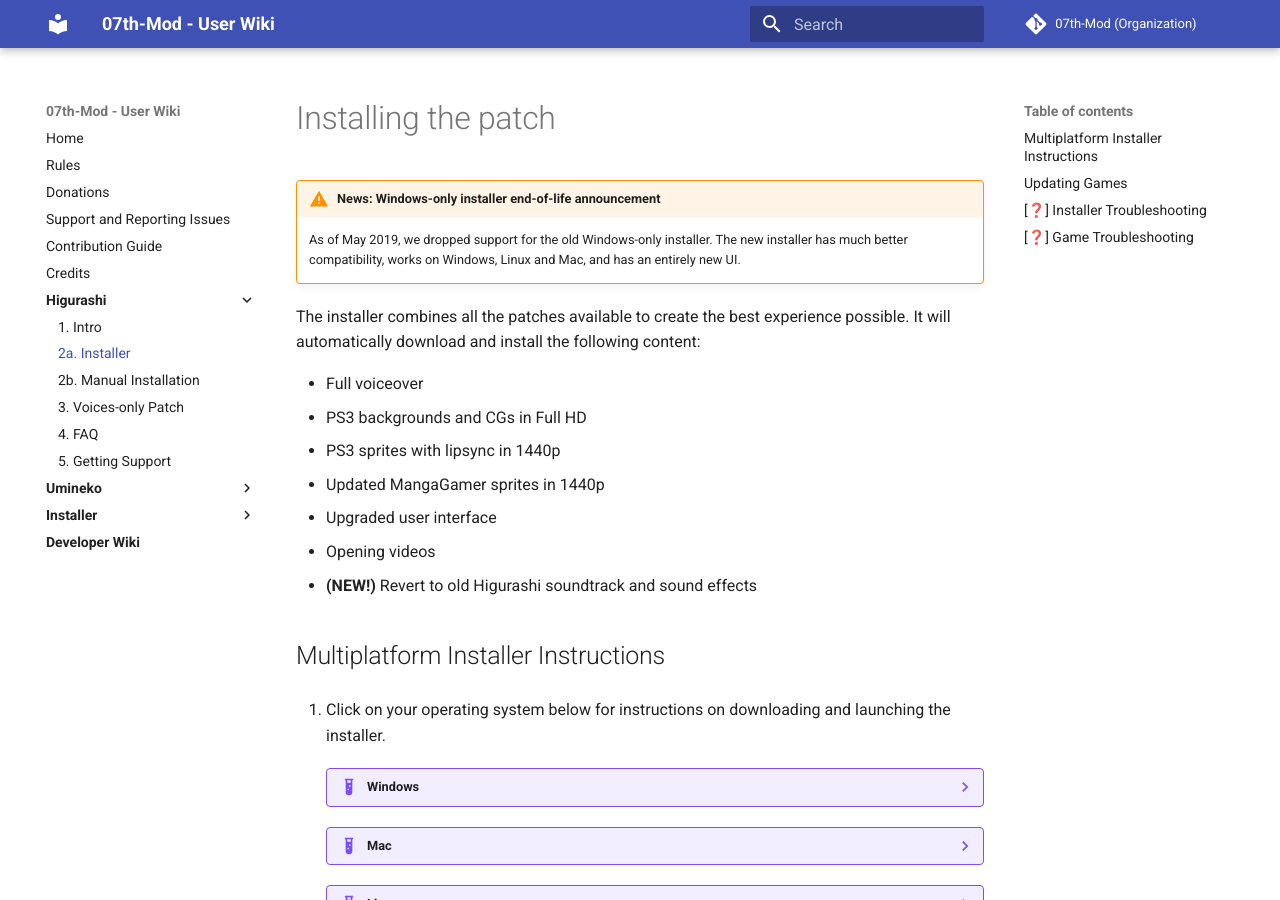
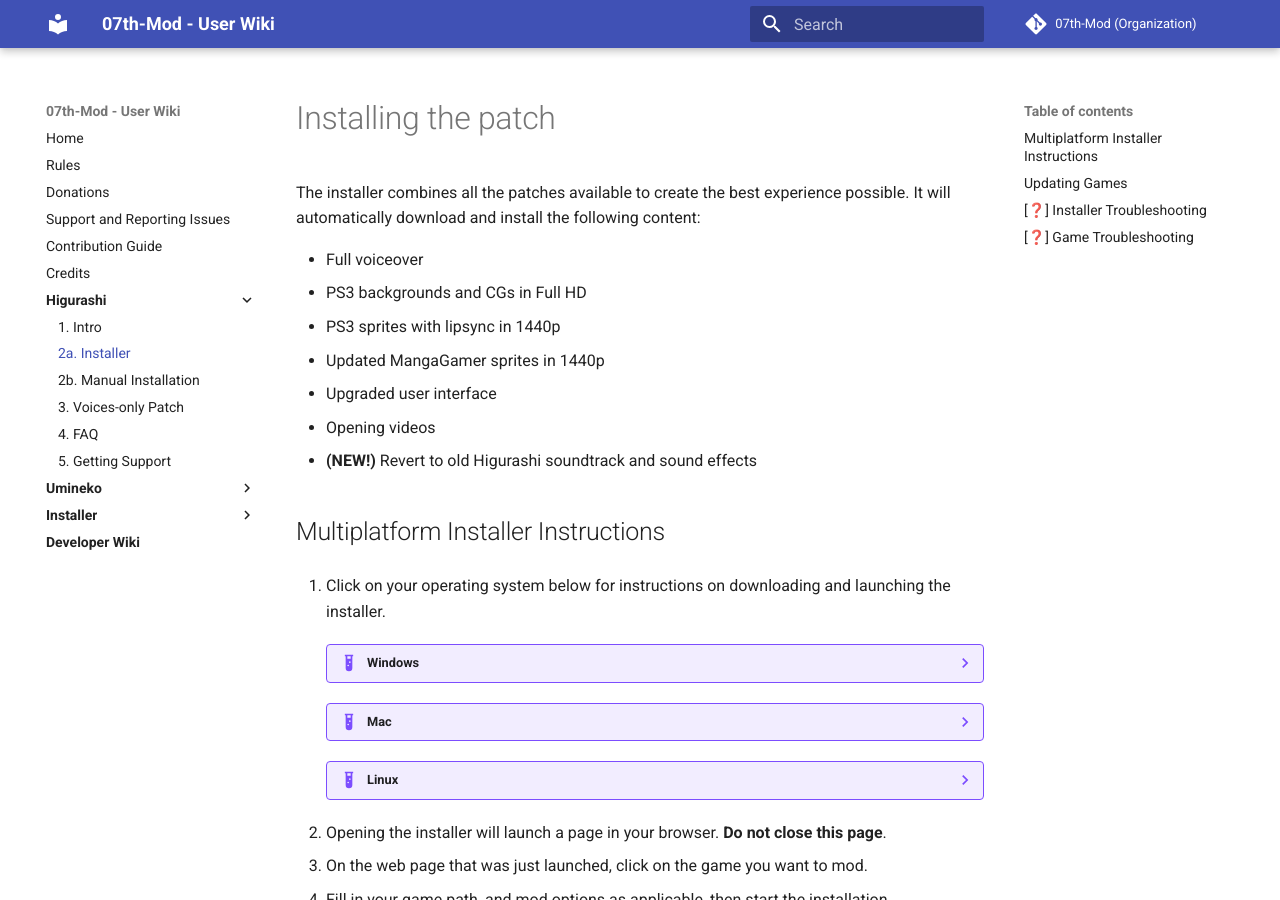
Before and after one commit to 07th-mod/wiki, an MkDocs documentation site: the page built from docs/Higurashi/Higurashi-Part-1---Voice-and-Graphics-Patch.md, in a window 1280 px wide and 900 px high. Built offline with MkDocs 1.6.1 and Material for MkDocs 9.7.7, drawn with Linux system fonts in a browser that asks for light colours.

Commit message:
Various updates - installer status and installer instructions

```diff
--- a/docs/Higurashi/Higurashi-Part-1---Voice-and-Graphics-Patch.md
+++ b/docs/Higurashi/Higurashi-Part-1---Voice-and-Graphics-Patch.md
@@ -1,7 +1,4 @@
 # Installing the patch
-
-!!! warning "News: Windows-only installer end-of-life announcement"
-    As of May 2019, we dropped support for the old Windows-only installer. The new installer has much better compatibility, works on Windows, Linux and Mac, and has an entirely new UI.
 
 The installer combines all the patches available to create the best experience possible. It will automatically download and install the following content:
 
```
Also changed, not shown: docs/Higurashi/Higurashi-Getting-started.md (+3 -3 lines), docs/Higurashi/Higurashi-Part-1.1---Voices-only-Patch.md (+4 -0 lines), docs/Snippets/Cross-Platform-Installer.md (+1 -1 lines).
